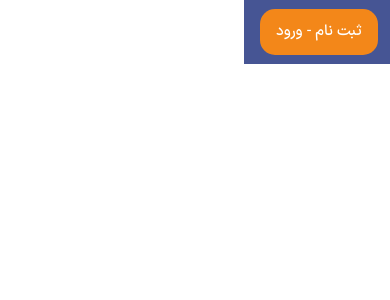
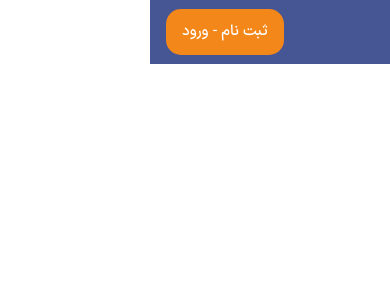
Before and after one commit to mobintahmasbi/sarevaght-front-end-nextjs, a Next.js app: page / in a window 390 px wide. Shown: the top 300 px of the page. Built offline with nearby package versions, Linux system fonts and the light colour scheme.

Commit message:
complete header in mobile size

```diff
--- a/src/app/components/landingHeader.tsx
+++ b/src/app/components/landingHeader.tsx
@@ -1,3 +1,4 @@
+import Menu from './menu'
 
 
 export default function LandingHeader() {
@@ -5,10 +6,11 @@ export default function LandingHeader() {
         <>
             <header className="w-full bg-main-blue h-16 flex items-center justify-between">
                 <div className="flex items-center h-full">
-                    <div className="font-bold text-white text-xl flex items-center ms-5">
+                    <Menu />
+                    <div className="font-bold text-white text-xl flex items-center sm:ms-5 cursor-pointer">
                         سروقت
                     </div>
-                    <ul className="sm:flex text-white text-[15px] list-none ms-5">
+                    <ul className="hidden sm:flex text-white text-[15px] list-none ms-5">
                         <li className="me-4 cursor-pointer">
                             درباره ما
                         </li>
--- /dev/null
+++ b/src/app/components/menu.tsx
@@ -0,0 +1,40 @@
+"use client";
+import Image from "next/image";
+import menuIcon from '../../../public/menu-icon.png';
+import { useState, useRef, useEffect } from "react";
+
+export default function Menu() {
+  const [showMenu, setShowMenu] = useState(false);
+  const ulRef = useRef<HTMLUListElement | null>(null);
+
+  useEffect(() => {
+    if (showMenu && ulRef.current) {
+      ulRef.current.focus();
+    }
+  }, [showMenu]);
+
+  return (
+    <div>
+      <Image
+        src={menuIcon}
+        alt="menu-icon"
+        className="sm:hidden w-9 h-9 mx-2"
+        onClick={() => setShowMenu(prev => !prev)}
+      />
+      {showMenu && (
+        <ul
+          ref={ulRef}
+          tabIndex={0}
+          onBlur={() => setShowMenu(false)}
+          className="absolute top-16 right-0 w-full bg-main-blue text-white text-[15px] list-none p-4 focus:outline-none"
+        >
+          <li className="cursor-pointer w-full text-center">درباره ما</li>
+          <hr className="border-white my-2" />
+          <li className="cursor-pointer w-full text-center">پشتیبانی</li>
+          <hr className="border-white my-2" />
+          <li className="cursor-pointer w-full text-center">همکاری در فروش</li>
+        </ul>
+      )}
+    </div>
+  );
+}
```
